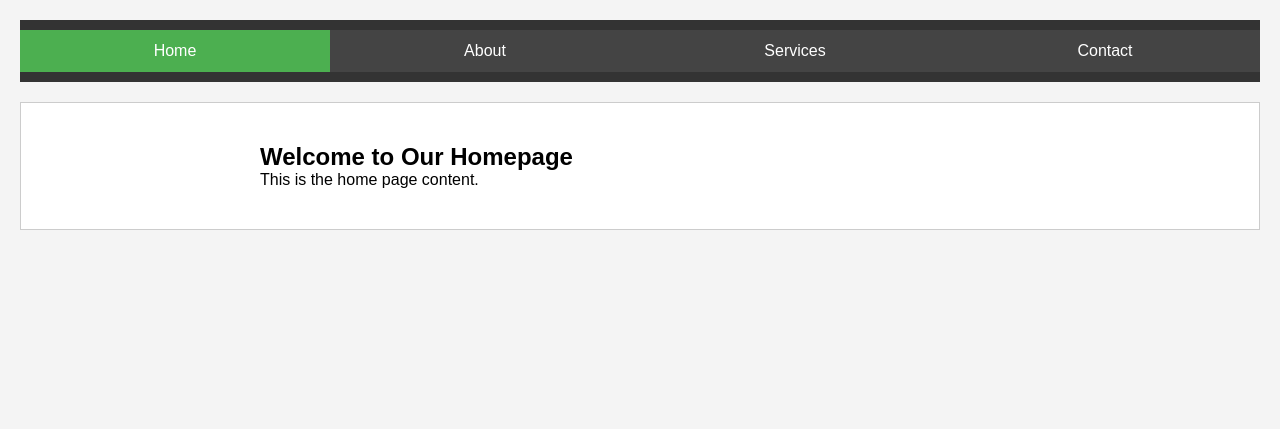
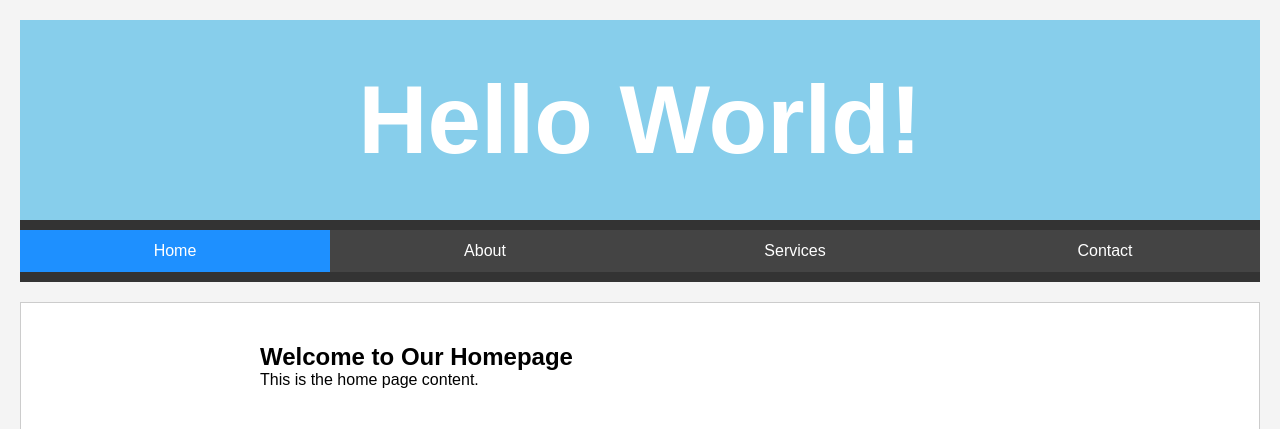
Before and after one commit to Lauuren/Lauuren.github.io-Website, a plain HTML site: page index.html in a window 1280 px wide. Shown: the top 429 px of the page. Drawn offline with Linux system fonts and the light colour scheme.

Commit message:
Adding banner

```diff
--- a/index.html
+++ b/index.html
@@ -7,6 +7,9 @@
     <link rel="stylesheet" href="style.css"> <!-- Link to your CSS file -->
 </head>
 <body>
+    <div class="banner">
+        <h1>Hello World!</h1>
+    </div>
 
     <!-- Tab Bar -->
     <div class="tab-bar">
--- a/style.css
+++ b/style.css
@@ -10,6 +10,16 @@ body {
     font-family: Arial, sans-serif;
     background-color: #f4f4f4;
     padding: 20px;
+}
+.banner {
+    background-color: #87CEEB; /* Green background */
+    color: white;              /* White text */
+    text-align: center;        /* Centered text */
+    height: 25vh;              /* 1/4 of the viewport height (25%) */
+    display: flex;             /* Flexbox for centering content */
+    justify-content: center;   /* Center horizontally */
+    align-items: center;       /* Center vertically */
+    font-size: 3rem;           /* Large text size */
 }
 
 /* Tab bar styling */
@@ -36,7 +46,7 @@ body {
 
 /* Active tab button */
 .tab-button.active {
-    background-color: #4CAF50;
+    background-color: #1E90FF;
 }
 
 /* Hover effect for tabs */
```
